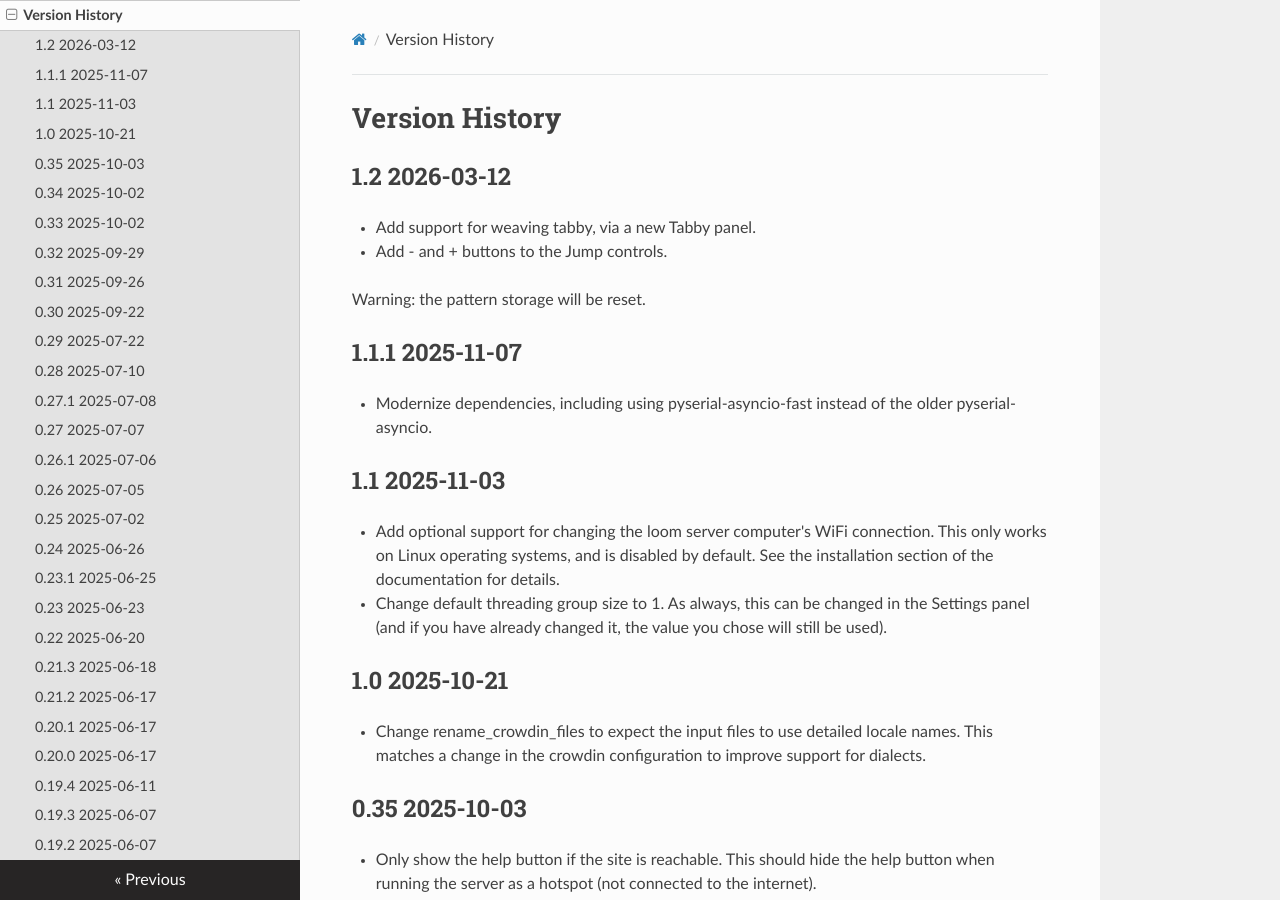
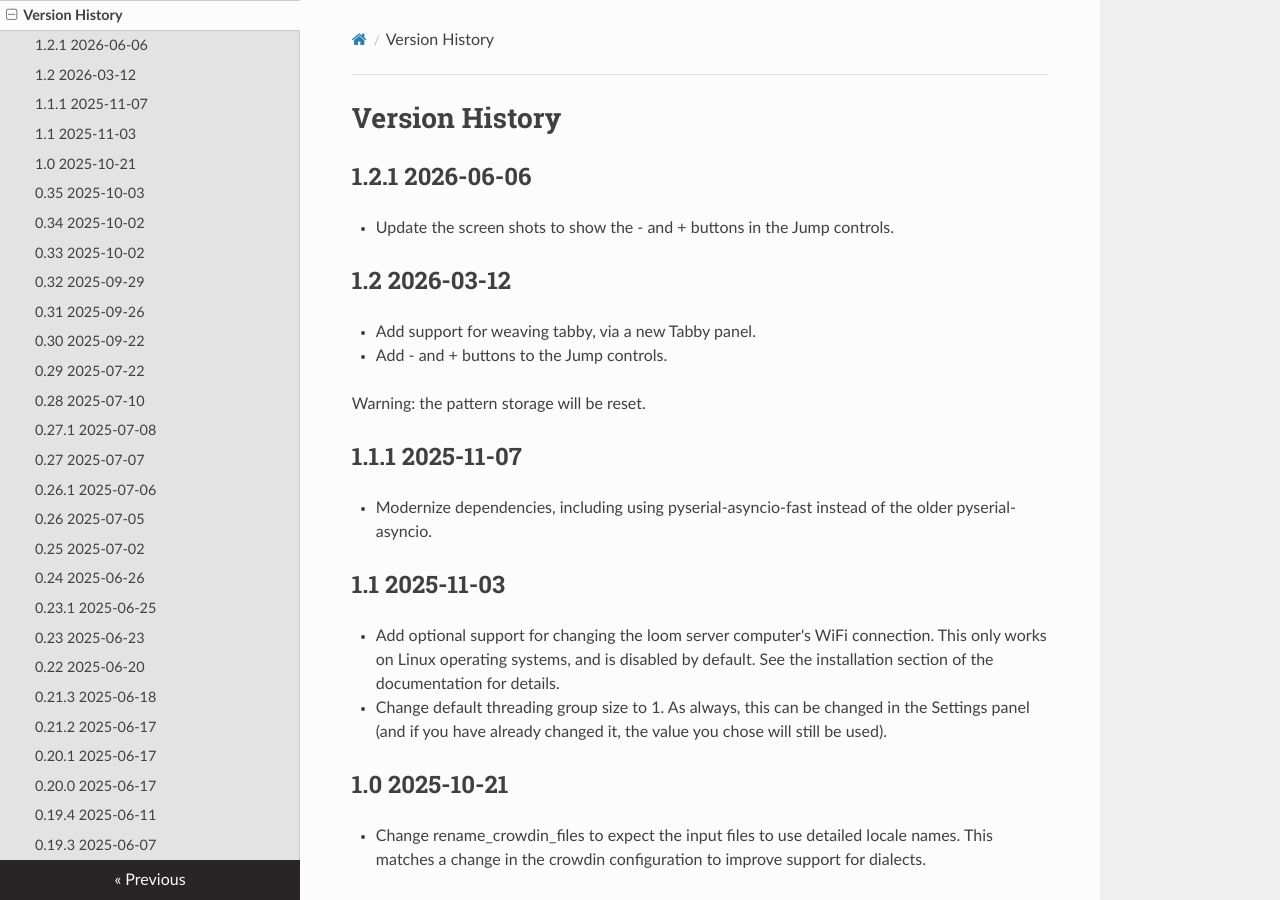
Before and after one commit to r-owen/base_loom_server, an MkDocs documentation site: the page built from docs/version_history.md, in a window 1280 px wide and 900 px high. Built offline with MkDocs 1.6.1, drawn with Linux system fonts in a browser that asks for light colours; nearby versions of some CDN libraries.

Commit message:
Update the screen shots to show - and + buttons
in the Jump controls

```diff
--- a/docs/version_history.md
+++ b/docs/version_history.md
@@ -1,4 +1,8 @@
 # Version History
+
+## 1.2.1 2026-06-06
+
+* Update the screen shots to show the - and + buttons in the Jump controls.
 
 ## 1.2 2026-03-12
 
```
Also changed, not shown: docs/images/screen_shots/settings_safari_iphone_mini.jpg, docs/images/screen_shots/settings_safari_macos.jpg, docs/images/screen_shots/threading_safari_iphone_mini.jpg, docs/images/screen_shots/threading_safari_macos.jpg, docs/images/screen_shots/weaving_safari_iphone_mini.jpg, docs/images/screen_shots/weaving_safari_macos.jpg, docs/images/screen_shots/weaving_tabby_safari_iphone_mini.jpg, docs/images/screen_shots/weaving_tabby_safari_macos.jpg.
